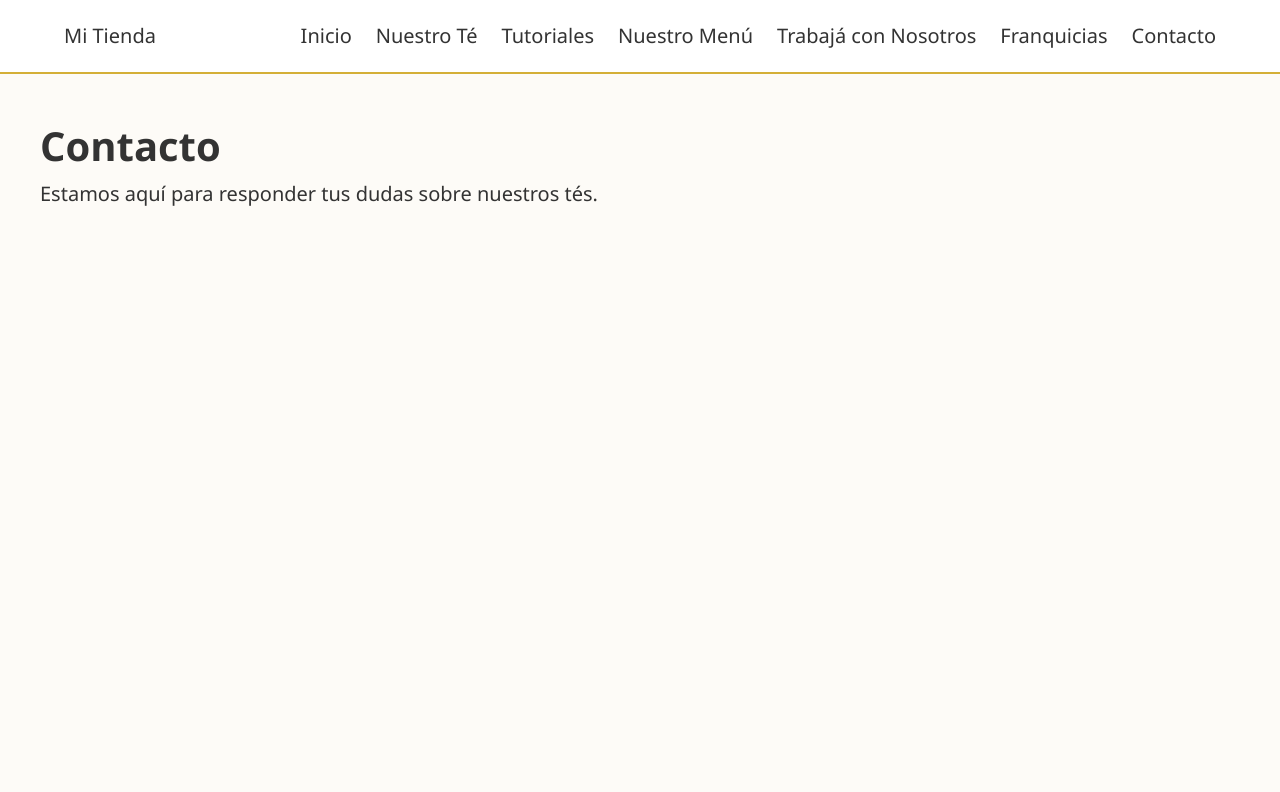
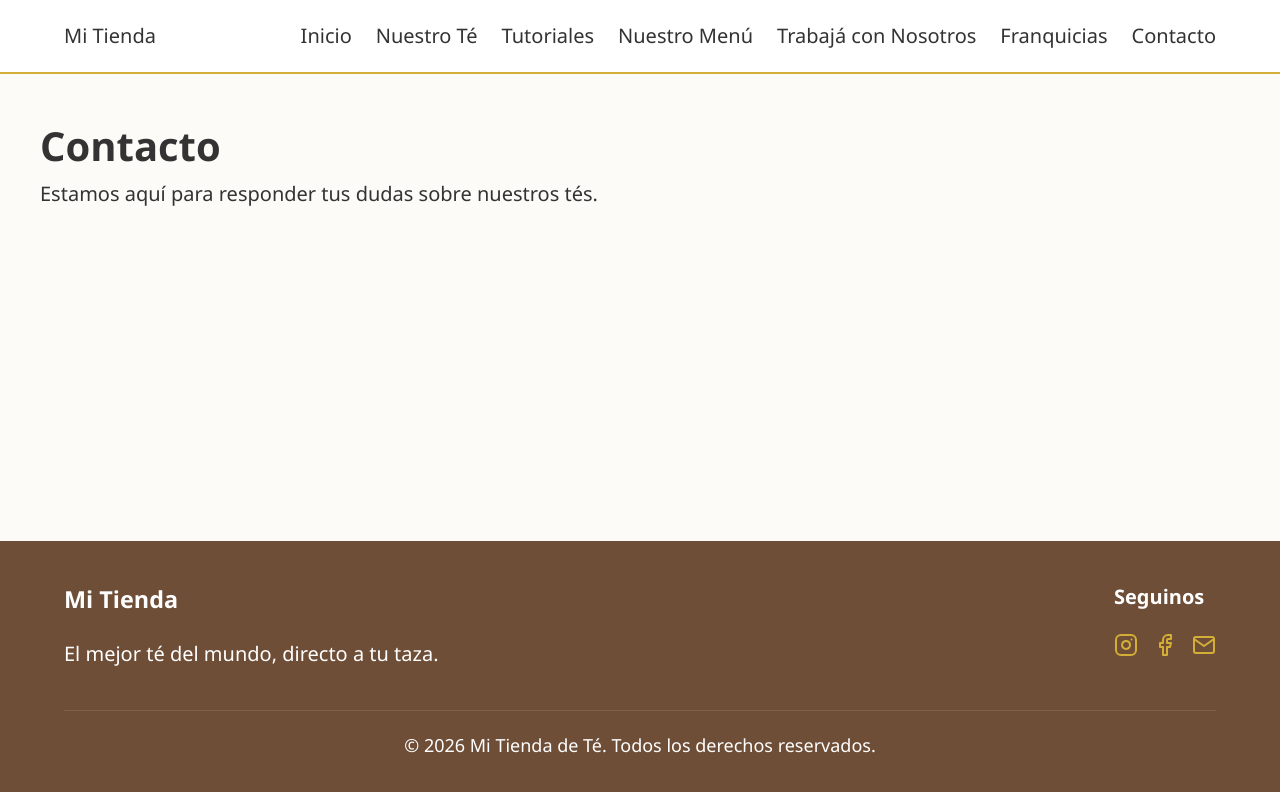
Before and after one commit to Edgarmontenegro123/trabajo-practico-01-frontend, a React (Vite) app: page /contacto in a window 1280 px wide. Shown: the top 792 px of the page. Built offline with nearby package versions, Linux system fonts and the light colour scheme.

Commit message:
✨ feat: add persistent footer with inline SVG icons

```diff
--- /dev/null
+++ b/src/components/Footer.css
@@ -0,0 +1,50 @@
+.footer {
+    background-color: var(--primary-color);
+    color: white;
+    padding: 2rem 5%;
+    margin-top: 3rem;
+}
+
+.footer-content {
+    display: flex;
+    justify-content: space-between;
+    flex-wrap: wrap;
+    gap: 20px;
+}
+
+.footer-section h3, .footer-section h4 {
+    margin-bottom: 1rem;
+}
+
+.footer-section ul {
+    list-style: none;
+    padding: 0;
+}
+
+.footer-section a {
+    color: var(--secondary-color);
+    text-decoration: none;
+}
+
+.footer-bottom {
+    text-align: center;
+    margin-top: 2rem;
+    padding-top: 1rem;
+    border-top: 1px solid rgba(255,255,255,0.1);
+    font-size: 0.9rem;
+}
+
+.social-icons {
+    display: flex;
+    gap: 15px;
+    margin-top: 0.5rem;
+}
+
+.social-icons a {
+    color: var(--secondary-color);
+    transition: color 0.3s;
+}
+
+.social-icons a:hover {
+    color: white;
+}
--- /dev/null
+++ b/src/components/Footer.tsx
@@ -0,0 +1,52 @@
+import './Footer.css'
+
+const Footer = () => {
+    return (
+        <footer className='footer'>
+            <div className='footer-content'>
+                <div className='footer-section'>
+                    <h3>Mi Tienda</h3>
+                    <p>El mejor té del mundo, directo a tu taza.</p>
+                </div>
+                <div className='footer-section'>
+                    <h4>Seguinos</h4>
+                    <div className='social-icons'>
+                        <a href='#'>
+                            <svg width='24' height='24' viewBox='0 0 24 24' fill='none' stroke='currentColor' strokeWidth='2'
+                                 strokeLinecap='round' strokeLinejoin='round'><rect x='2' y='2' width='20' height='20' rx='5' ry='5'
+                            >
+                            </rect>
+                                <path d='M16 11.37A4 4 0 1 1 12.63 8 4 4 0 0 1 16 11.37z'>
+                                </path>
+                                <line x1='17.5' y1='6.5' x2='17.51' y2='6.5'>
+                                </line>
+                            </svg>
+                        </a>
+                        <a href='#'>
+                            <svg width='24' height='24' viewBox='0 0 24 24' fill='none' stroke='currentColor' strokeWidth='2'
+                                 strokeLinecap='round' strokeLinejoin='round'><path d='M18 2h-3a5 5 0 0 0-5 5v3H7v4h3v8h4v-8h3l1-4h-4V7a1 1 0 0 1 1-1h3z'
+                            >
+                            </path>
+                            </svg>
+                        </a>
+                        <a href='#'>
+                            <svg width='24' height='24' viewBox='0 0 24 24' fill='none' stroke='currentColor' strokeWidth='2'
+                                 strokeLinecap='round' strokeLinejoin='round'
+                            >
+                                <path d='M4 4h16c1.1 0 2 .9 2 2v12c0 1.1-.9 2-2 2H4c-1.1 0-2-.9-2-2V6c0-1.1.9-2 2-2z'>
+                                </path>
+                                <polyline points='22,6 12,13 2,6'>
+                                </polyline>
+                            </svg>
+                        </a>
+                    </div>
+                </div>
+            </div>
+            <div className='footer-bottom'>
+                <p>&copy; {new Date().getFullYear()} Mi Tienda de Té. Todos los derechos reservados.</p>
+            </div>
+        </footer>
+    )
+}
+
+export default Footer
--- a/src/components/Layout.css
+++ b/src/components/Layout.css
@@ -1,5 +1,13 @@
+#root {
+    display: flex;
+    flex-direction: column;
+    min-height: 100vh;
+}
+
 main {
+    flex: 1;
     padding-top: 1rem;
     max-width: 1200px;
     margin: 0 auto;
+    width: 100%;
 }
--- a/src/components/Layout.tsx
+++ b/src/components/Layout.tsx
@@ -1,4 +1,5 @@
 import Navbar from './Navbar'
+import Footer from './Footer'
 import './Layout.css'
 
 interface LayoutProps {
@@ -10,7 +11,7 @@ const Layout = ({ children }: LayoutProps) => {
         <>
             <Navbar />
             <main>{children}</main>
-            {/* Aquí luego agregaremos el Footer */}
+            <Footer />
         </>
     )
 }
```
